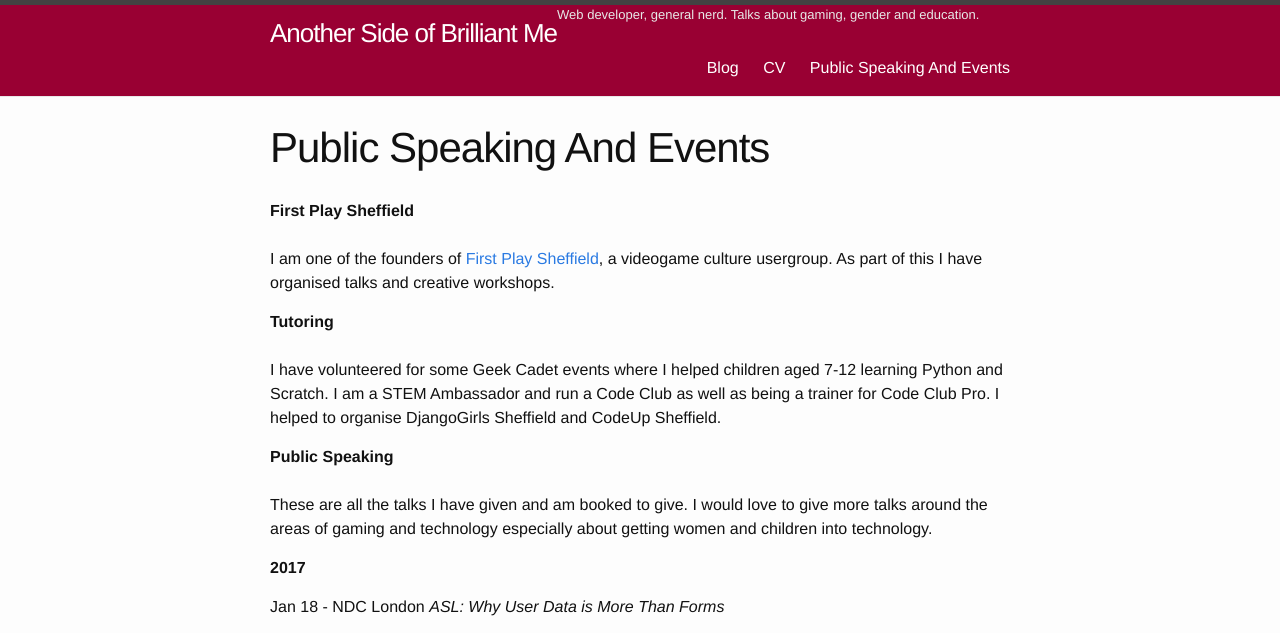
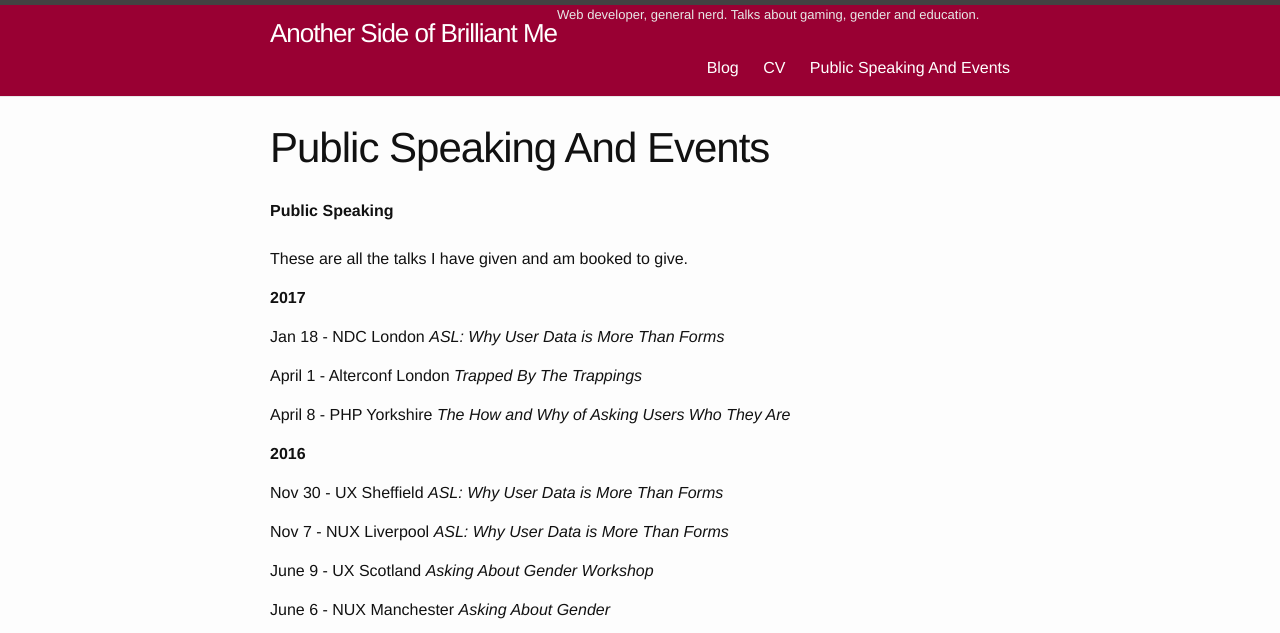
Before and after one commit to kitation/kitation.github.io, a Jekyll site: the page built from gist/index.markdown, in a window 1280 px wide and 900 px high, cut to the strip 0-633 px from the top of the window. Built offline with Jekyll 4.4.1, drawn with Linux system fonts in a browser that asks for light colours.

Commit message:
Clean up public speaking page

```diff
--- a/gist/index.markdown
+++ b/gist/index.markdown
@@ -29,15 +29,10 @@ comments:
     MjAxNC0wMi0wOCAxNjoxNDozMSArMDAwMA==
   content: ! '[...] Public Speaking And Events [...]'
 ---
-<p><strong>First Play Sheffield<br />
-</strong><br />
-I am one of the founders of <a href="http://www.firstplaysheffield.co.uk" target="_blank">First Play Sheffield</a>, a videogame culture usergroup. As part of this I have organised talks and creative workshops.</p>
-<p><strong>Tutoring<br />
-</strong><br />
-I have volunteered for some Geek Cadet events where I helped children aged 7-12 learning Python and Scratch. I am a STEM Ambassador and run a Code Club as well as being a trainer for Code Club Pro. I helped to organise DjangoGirls Sheffield and CodeUp Sheffield.</p>
+
 <p><strong>Public Speaking<br />
 </strong><br />
-These are all the talks I have given and am booked to give. I would love to give more talks around the areas of gaming and technology especially about getting women and children into technology.</p>
+These are all the talks I have given and am booked to give.
 <p><strong>2017</strong></p>
 <p>Jan 18 - NDC London <em>ASL: Why User Data is More Than Forms</em></p>
 <p>April 1 - Alterconf London <em>Trapped By The Trappings</em></p>
```
